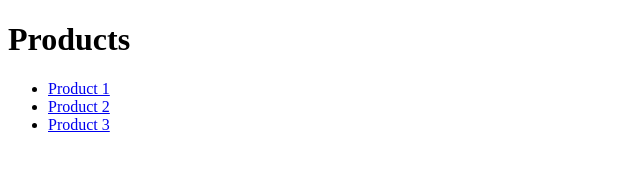
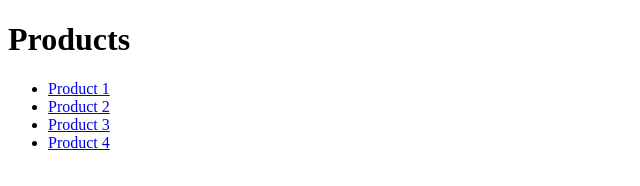
Before and after one commit to pranavkrishna18/Ecommerce, a plain HTML site: page products.html in a window 1280 px wide. Shown: the full height of the page, 0-640 px from the left. Drawn offline with Linux system fonts and the light colour scheme.

Commit message:
product list update

```diff
--- a/products.html
+++ b/products.html
@@ -11,6 +11,7 @@
         <li><a href="product1.html">Product 1</a></li>
         <li><a href="product2.html">Product 2</a></li>
         <li><a href="product3.html">Product 3</a></li>
+        <li><a href="product4.html">Product 4</a></li>
     </ul>
 
 </body>
```
